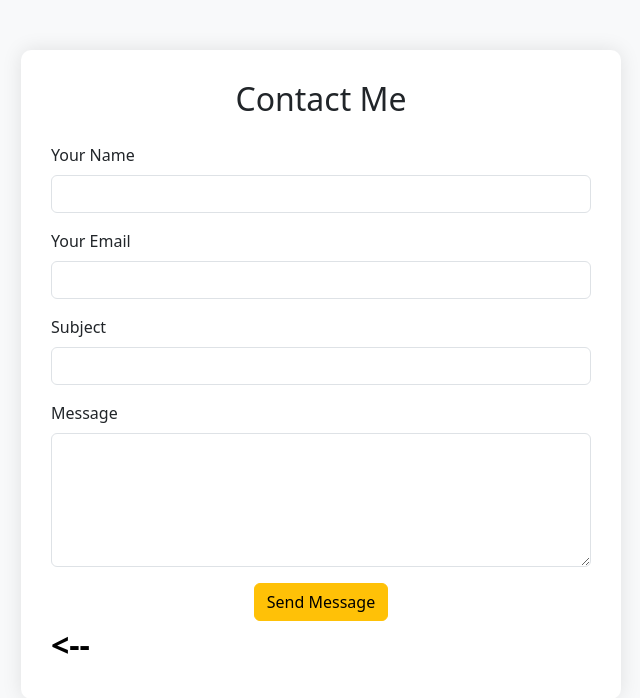
After one commit to adityaarawat/djangoBLOG, a Django app: page /email/ in a window 1280 px wide. The commit adds this page. Shown: the top 698 px of the page, without its empty margins (319-959 px from the left). Run offline with Django 5.2, Linux system fonts and the light colour scheme.

Commit message:
final commit project completed

```diff
--- a/blogmain/urls.py
+++ b/blogmain/urls.py
@@ -33,5 +33,7 @@ urlpatterns = [
     #dashboard
     path('dashboard/',include('dashboards.urls')),
     #users
-    path('dashboard/users/',include('user.urls'))
+    path('dashboard/users/',include('user.urls')),
+    path('email/',views.email,name='email'),
+    path('contact/', views.send_email, name='send_email'),
 ]+static(settings.MEDIA_URL, document_root=settings.MEDIA_ROOT)
--- a/blogmain/views.py
+++ b/blogmain/views.py
@@ -2,7 +2,8 @@ from django.shortcuts import render,redirect
 from blog.models import about,blog
 from .forms import RegistrationForm
 from django.contrib.auth.forms import AuthenticationForm
-
+from django.core.mail import send_mail
+from django.contrib import messages
 from django.contrib import auth
 
 def home(request):
@@ -52,3 +53,39 @@ def login(request):
 def logout(request):
     auth.logout(request)
     return redirect('home')
+
+# views.py
+
+def email(request):
+    return render(request,'email_form.html')
+
+
+from django.core.mail import send_mail
+from django.contrib import messages
+from django.shortcuts import render, redirect
+
+def send_email(request):
+    if request.method == 'POST':
+        name = request.POST.get('name')
+        user_email = request.POST.get('email')
+        subject = request.POST.get('subject')
+        message = request.POST.get('message')
+
+        # Include user's email in the body (not as the sender)
+        full_message = f"From: {name} <{user_email}>\n\nMessage:\n{message}"
+
+        try:
+            send_mail(
+                subject,
+                full_message,
+                'aadityarawatt@gmail.com',
+                ['aadityarawatt@gmail.com'],
+                fail_silently=False,
+            )
+            messages.success(request, 'Your message has been sent!')
+        except Exception as e:
+            messages.error(request, f"Failed to send email: {e}")
+
+        return redirect('send_email')  # Reload the form
+
+    return render(request, 'email_form.html')
--- a/templates/base.html
+++ b/templates/base.html
@@ -58,7 +58,7 @@
         {% endblock %}
 
         <footer class="blog-footer">
-            <p>Django blog built with 💖 by <a href="#">Aditya Rawat</a></p>
+            <p>Django blog built with 💖 by <a href="{% url 'email' %}">Aditya Rawat</a></p>
           </footer>
 </body>
 </html>
--- /dev/null
+++ b/templates/email_form.html
@@ -0,0 +1,60 @@
+<!DOCTYPE html>
+<html lang="en">
+<head>
+  <meta charset="UTF-8" />
+  <meta name="viewport" content="width=device-width, initial-scale=1.0"/>
+  <title>Contact Us</title>
+  <link href="https://cdn.jsdelivr.net/npm/bootstrap@5.3.2/dist/css/bootstrap.min.css" rel="stylesheet">
+  <style>
+    body {
+      background-color: #f8f9fa;
+    }
+    .form-container {
+      max-width: 600px;
+      margin: 50px auto;
+      padding: 30px;
+      background: #ffffff;
+      border-radius: 10px;
+      box-shadow: 0 0 20px rgba(0,0,0,0.1);
+    }
+    .form-title {
+      text-align: center;
+      margin-bottom: 25px;
+    }
+  </style>
+</head>
+<body>
+
+  <div class="container form-container">
+    <h2 class="form-title">Contact Me</h2>
+    <form method="POST" action="{% url 'send_email' %}">
+      {% csrf_token %}
+      <div class="mb-3">
+        <label for="name" class="form-label">Your Name</label>
+        <input type="text" name="name" class="form-control" id="name" required>
+      </div>
+
+      <div class="mb-3">
+        <label for="email" class="form-label">Your Email</label>
+        <input type="email" name="email" class="form-control" id="email" required>
+      </div>
+
+      <div class="mb-3">
+        <label for="subject" class="form-label">Subject</label>
+        <input type="text" name="subject" class="form-control" id="subject" required>
+      </div>
+
+      <div class="mb-3">
+        <label for="message" class="form-label">Message</label>
+        <textarea name="message" class="form-control" id="message" rows="5" required></textarea>
+      </div>
+
+      <div class="text-center">
+        <button type="submit" class="btn btn-warning">Send Message</button>
+      </div>
+    </form>
+    <a href="{% url 'home' %}" style="text-decoration: none; font-size: 2rem; font-weight: bold; color: black;" class="mt-4"><--</a>
+  </div>
+
+</body>
+</html>
```
Also changed, not shown: blogmain/settings.py (+12 -0 lines).
